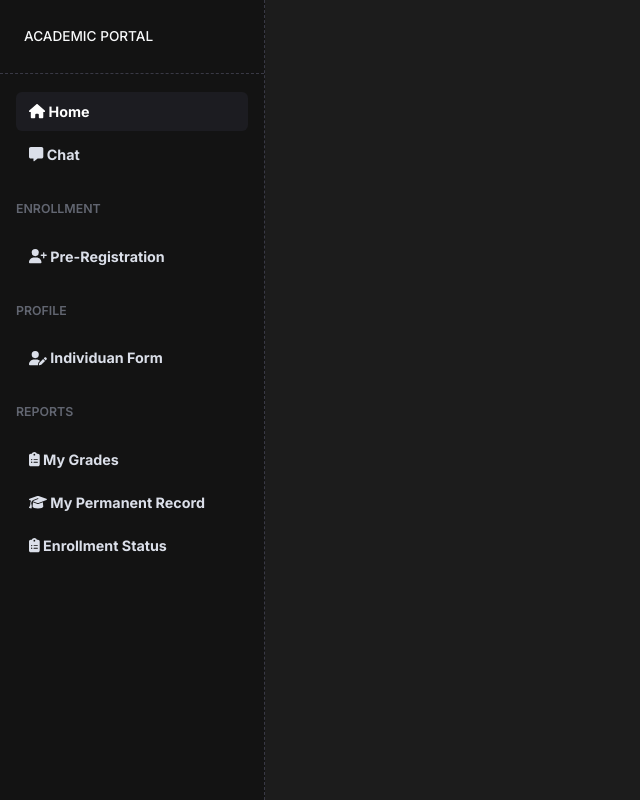
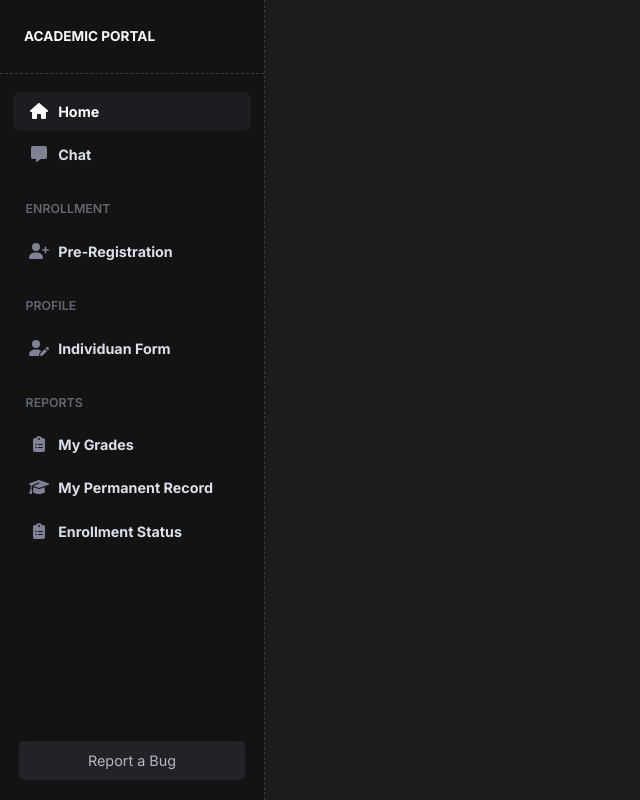
Before and after one commit to Rusty-08/vue-clone-portal, a Vue app: page / in a window 1280 px wide. Shown: the whole page, without its empty margins (0-640 px from the left). Built offline with nearby package versions, Linux system fonts and the light colour scheme.

Commit message:
complete sidebar layout

```diff
--- a/src/App.vue
+++ b/src/App.vue
@@ -1,10 +1,5 @@
 <script setup>
     import Sidebar from './components/Sidebar.vue'
-
-    // window.onload = () => {
-    //     document.getElementById('v-pills-home-tab')
-    //         .classList.add('active')
-    // }
 </script>
 
 <template>
--- a/src/components/Sidebar.vue
+++ b/src/components/Sidebar.vue
@@ -1,25 +1,39 @@
 <script setup>
-    import { ref } from 'vue'
-
     import { faHouse, faMessage, faUserPlus, faUserPen, faClipboardList, faGraduationCap } from '@fortawesome/free-solid-svg-icons'
 
     const sidebar = [
-        { header: '', links: ['Home', 'Chat'], icon: [faHouse, faMessage] },
-        { header: 'ENROLLMENT', links: ['Pre-Registration'], icon: [faUserPlus] },
-        { header: 'PROFILE', links: ['Individuan Form'], icon: [faUserPen] },
-        { header: 'REPORTS', links: ['My Grades', 'My Permanent Record', 'Enrollment Status'], icon: [faClipboardList, faGraduationCap, faClipboardList] }
+        {
+            header: '',
+            links: ['Home', 'Chat'],
+            icon: [faHouse, faMessage]
+        },
+        {
+            header: 'ENROLLMENT',
+            links: ['Pre-Registration'],
+            icon: [faUserPlus]
+        },
+        {
+            header: 'PROFILE',
+            links: ['Individuan Form'],
+            icon: [faUserPen]
+        },
+        {
+            header: 'REPORTS',
+            links: ['My Grades', 'My Permanent Record', 'Enrollment Status'],
+            icon: [faClipboardList, faGraduationCap, faClipboardList]
+        }
     ]
 
     const getLinkURL = (link) => {
-          return '#' + link.toLowerCase().replace(' ', '-');
+        return '#' + link.toLowerCase().replace(' ', '-');
     }
 
 </script>
 
 <template>
-    <aside class="side-bar fixed-left vh-100">
+    <aside class="side-bar fixed-left position-relative vh-100">
         <!-- SIDEBAR HEADER -->
-        <h6 class="header d-flex align-items-center px-4 text-light fs-8">ACADEMIC PORTAL</h6>
+        <h6 class="header d-flex align-items-center px-4 text-light fs-8 fw-bold">ACADEMIC PORTAL</h6>
 
         <!-- SIDEBAR LINKS -->
         <div class="nav flex-column nav-pills my-3"
@@ -27,8 +41,8 @@
             role="tablist"
             aria-orientation="vertical"
         >
-            <ul v-for="(section, index) in sidebar" class="navbar-nav px-3" :key="index">
-                <span class="nav-link-header px-2">{{ section.header }}</span>
+            <ul v-for="(section, index) in sidebar" class="navbar-nav w-100" :key="index">
+                <span class="nav-link-header">{{ section.header }}</span>
                 <li v-for="(link, linkIndex) in section.links" :key="linkIndex" class="nav-item">
                     <a :href="getLinkURL(link)"
                         class="nav-link"
@@ -38,7 +52,7 @@
                         :data-bs-target="`#${link}`"
                         role="tab"
                         :aria-controls="link"
-                        :aria-selected="linkIndex === 0"
+                        :aria-selected="link == 'Home'"
                     >
                         <font-awesome-icon :icon="section.icon[linkIndex]" />
                         {{ link }}
@@ -46,24 +60,65 @@
                 </li>
             </ul>
         </div>
+        <div class="report-link position-absolute w-100 bottom-0">
+            <button
+                type="button"
+                class="btn w-100 py-2"
+                data-bs-toggle="tooltip"
+                data-bs-placement="top"
+                data-bs-title="Report a bug"
+            >
+                Report a Bug
+            </button>
+        </div>
+
     </aside>
 </template>
 
 <style setup>
+    ::-webkit-scrollbar {
+        width: 4px;
+    }
+    ::-webkit-scrollbar-thumb {
+        background-color: transparent;
+        border-radius: 6px;
+    }
+    .nav:hover::-webkit-scrollbar-thumb {
+        background-color: #282831;
+    }
+    .nav {
+        overflow-y: scroll;
+        height: calc(100% - 11rem);
+        flex-wrap: nowrap;
+    }
     .header {
         border-bottom: var(--border-dashed);
         height: var(--header-height);
+    }
+    .report-link {
+        background-color: var(--header-bg-color);
+        height: 5rem;
+        padding: 1.3rem 1.2rem;
+    }
+    .report-link button,
+    .report-link button:hover {
+        font-size: 0.9rem;
+        color: #b5b5c3;
+        background-color: #3f425459 !important;
     }
     .side-bar {
         background-color: var(--header-bg-color);
         border-right: var(--border-dashed);
         width: var(--sidebar-width);
     }
+    .navbar-nav {
+        padding: 0 0.8rem;
+    }
     .nav-link-header {
         color: var(--menu-heading);
         font-size: 12.35px !important;
         font-weight: 600;
-        padding: 1.5rem 0 1rem 0 !important;
+        padding: 1.5rem 0 0.7rem 0.8rem !important;
     }
     .navbar-nav:first-child .nav-link-header {
         padding: 0 !important;
@@ -76,7 +131,12 @@
         white-space: nowrap;
         font-size: 14.3px !important;
         font-weight: 700 !important;
-        padding: 8.45px 13px !important;
+        padding: 8.45px 13px 8.45px 10px !important;
+    }
+    .nav-link svg {
+        width: 2rem;
+        font-size: 1rem;
+        color: var(--inactive-icon);
     }
     .nav-link:hover {
         color: var(--primary-color) !important;
@@ -85,4 +145,8 @@
         color: var(--primary-color) !important;
         background-color: #1c1c21 !important;
     }
+    .nav-link.active svg,
+    .nav-link:hover svg {
+        color: var(--primary-color) !important;
+    }
 </style>
--- a/src/main.js
+++ b/src/main.js
@@ -2,11 +2,11 @@ import { createApp } from 'vue'
 import style from './style.css'
 
 // BOOTSTRAP
-import 'bootstrap/dist/css/bootstrap.min.css'
-import 'bootstrap/js/index.umd.js'
+import 'bootstrap/dist/css/bootstrap.min.css';
+import 'bootstrap/dist/js/bootstrap.bundle.min.js';
+import 'bootstrap/js/index.umd.js';
 
 // FONTAWESOME
-/* import the fontawesome core */
 import { library } from '@fortawesome/fontawesome-svg-core'
 import { FontAwesomeIcon } from '@fortawesome/vue-fontawesome'
 import { faUserSecret } from '@fortawesome/free-solid-svg-icons'
--- a/src/style.css
+++ b/src/style.css
@@ -10,6 +10,7 @@
     --primary-color: #ffffff;
     --secondary-color: #dbdfe9;
     --inactive-link: #dbdfe9;
+    --inactive-icon: #7f8194;
     --menu-heading: #626671;
     --sidebar-width: 265px;
     --border-dashed: 1px dashed #393945;
```
